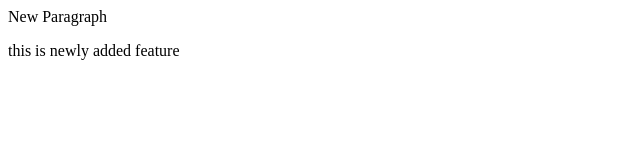
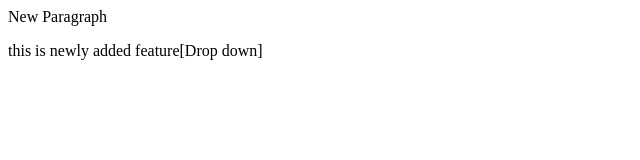
Before and after one commit to Abdulilahi/localrepo, a plain HTML site: page index.html in a window 1280 px wide. Shown: the full height of the page, 0-640 px from the left. Drawn offline with Linux system fonts and the light colour scheme.

```diff
--- a/index.html
+++ b/index.html
@@ -1,2 +1,2 @@
 <p> New Paragraph</p>
-<p> this is newly added feature</p>
+<p> this is newly added feature[Drop down]</p>
```
